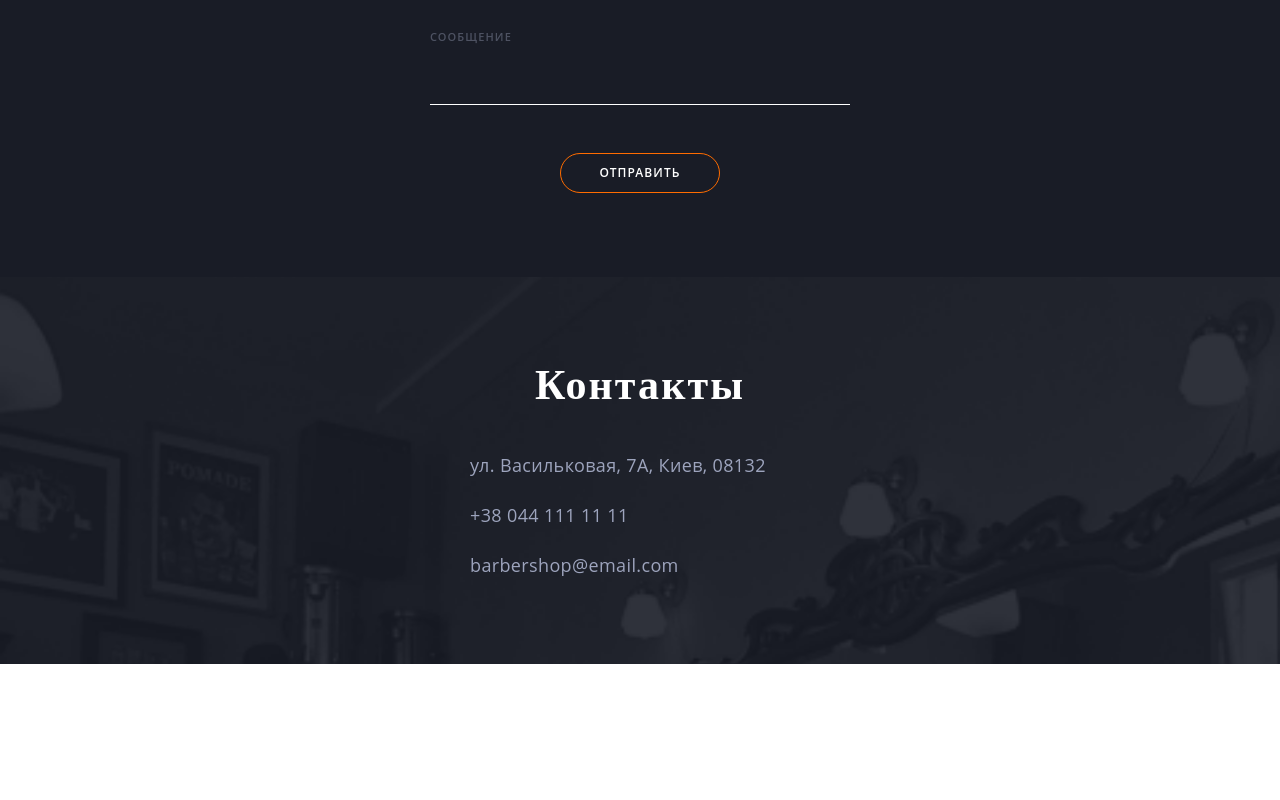
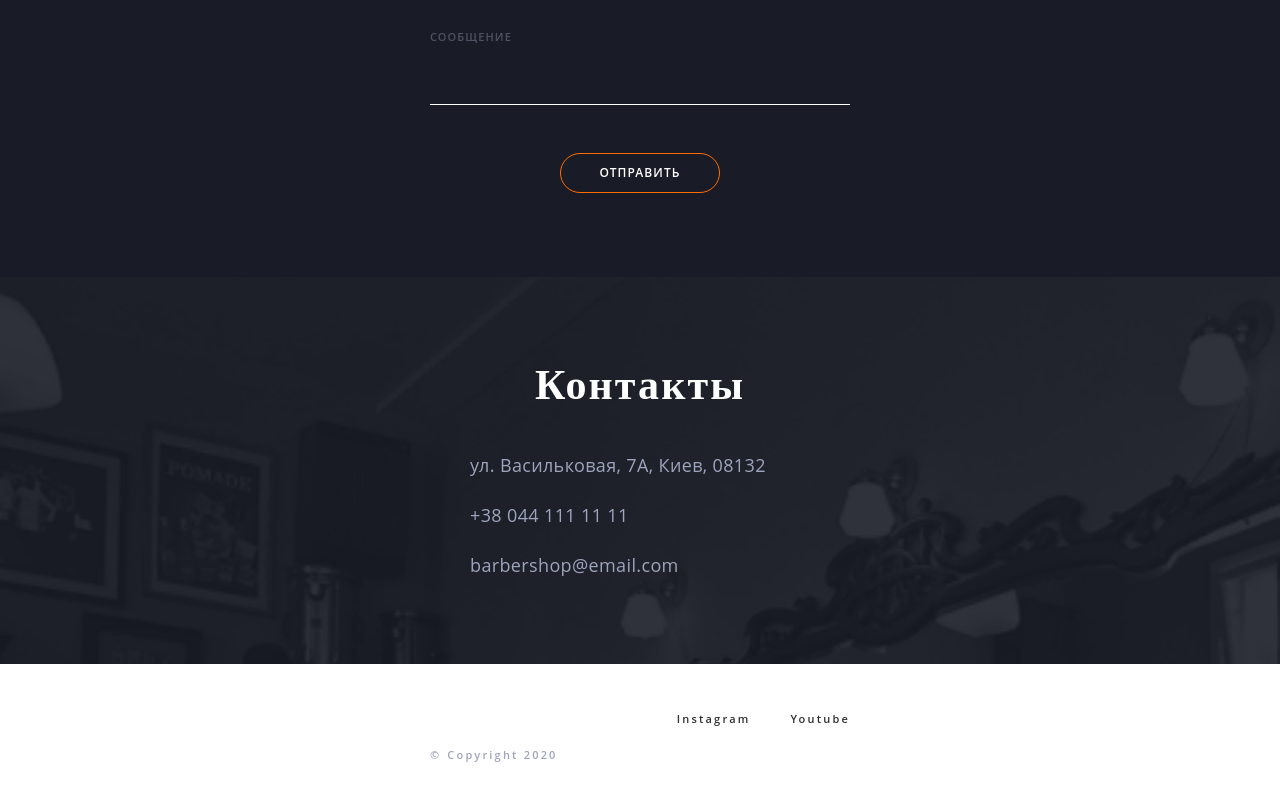
Before and after one commit to OlenkaVoitsekhivska/barbershop, a plain HTML site: page index.html in a window 1280 px wide. Shown: the part 6414-7214 px from the top of the page. Before the commit the page ends 7078 px from the top, so only its background shows below. Drawn offline with Linux system fonts and the light colour scheme.

Commit message:
mob complete

```diff
--- a/index.html
+++ b/index.html
@@ -218,6 +218,15 @@
         </address>
     </div>
 </section>
+<footer>
+    <div class="container">
+        <ul class="footer-socials">
+            <li><a class="footer-socials__link" href="">Instagram</a></li>
+            <li><a class="footer-socials__link" href="">Youtube</a></li>
+        </ul>
+        <p class="footer__parag"><span>&copy;</span>Copyright 2020</p>
+    </div>
+</footer>
 </main>
 </body>
 </html>
--- /dev/null
+++ b/sass/layout/_footer.scss
@@ -0,0 +1,34 @@
+footer {
+  padding-top: 44px;
+  padding-bottom: 44px;
+}
+.footer-socials {
+  display: flex;
+  justify-content: right;
+  margin-bottom: 20px;
+  li + li {
+    margin-left: 40px;
+  }
+}
+.footer-socials__link {
+  font-family: Open Sans;
+  font-style: normal;
+  font-weight: 600;
+  font-size: 11px;
+  line-height: calc(15 / 11);
+  letter-spacing: 0.2em;
+  color: #303030;
+}
+.footer__parag {
+  text-align: left;
+  font-family: Open Sans;
+  font-style: normal;
+  font-weight: 600;
+  font-size: 11px;
+  line-height: calc(15 / 11);
+  letter-spacing: 0.2em;
+  color: #9da4bd;
+  span {
+    margin-right: 6px;
+  }
+}
--- a/sass/main.scss
+++ b/sass/main.scss
@@ -10,3 +10,4 @@
 @import "./layout/pics";
 @import "./layout/reserve";
 @import "./layout/contacts";
+@import "./layout/footer";
```
Also changed, not shown: css/main.css, css/main.min.css, 2 other files.
